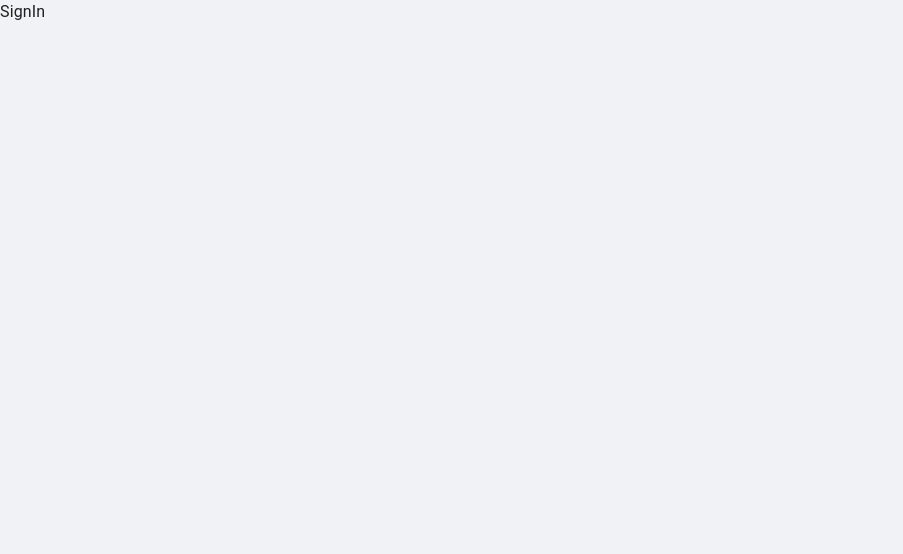
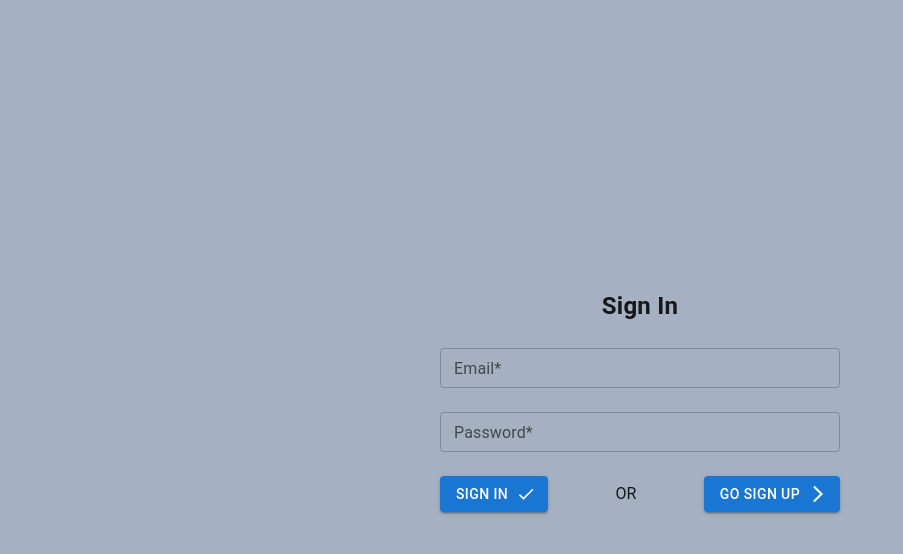
Before and after one commit to Arman-Piliposyan/SunnySchoolReact1, a React app: page /sign-in in a window 1280 px wide. Shown: the top 554 px of the page, without its empty margins (0-903 px from the left). Built offline with nearby package versions, Linux system fonts and the light colour scheme.

Commit message:
create sign in page

```diff
--- a/src/components/App/index.tsx
+++ b/src/components/App/index.tsx
@@ -19,6 +19,7 @@ const App = () => {
           <Route element={<Navigate to="/sign-in" replace />} path="/" />
           <Route element={<SignIn />} path="sign-in" />
           <Route element={<SignUp />} path="sign-up" />
+          <Route element={<div>dashboard</div>} path="dashboard" />
         </Routes>
       </Router>
     </>
--- a/src/index.scss
+++ b/src/index.scss
@@ -1,4 +1,4 @@
 body {
-  background-color: #f1f2f6 !important;
+  background-color: #a5b1c2 !important;
   color: black;
 }
--- a/src/pages/SignIn/index.tsx
+++ b/src/pages/SignIn/index.tsx
@@ -1,11 +1,162 @@
-import React, { useEffect } from 'react';
+import ArrowForwardIosIcon from '@mui/icons-material/ArrowForwardIos';
+import { Typography, TextField, Button, Box } from '@mui/material';
+import { useDispatch, useSelector } from 'react-redux';
+import DoneIcon from '@mui/icons-material/Done';
+import { useNavigate } from 'react-router';
+import React, { useState } from 'react';
+
+import {
+  signInPasswordSelector,
+  signInEmailSelector,
+} from '../../store/signIn-slice/signIn-slice';
+import {
+  setSignInState,
+  setPassword,
+  setEmail,
+} from '../../store/signIn-slice';
+import { usersGet } from '../../services/authorizationService';
 
 export const SignIn = () => {
-  // useEffect(() => {
-  //   fetch('http://localhost:8000/posts')
-  //     .then((response) => response.json())
-  //     .then((json) => console.log(json));
-  // }, []);
+  const dispatch = useDispatch();
+  const navigate = useNavigate();
 
-  return <div>SignIn</div>;
+  const email = useSelector(signInEmailSelector);
+  const password = useSelector(signInPasswordSelector);
+
+  const [isEmailCorrect, setIsEmailCorrect] = useState(true);
+  const [noCredentials, setNoCredentials] = useState(false);
+  // const [showSignUpSuccess, setShowSignUpSuccess] = useState(false);
+  // const [confirmPasswordMatch, setConfirmPasswordMatch] = useState(true);
+
+  const handleGoToSignUp = () => {
+    dispatch(setSignInState());
+    navigate('/sign-up');
+  };
+
+  const validateEmail = (email: string) => {
+    // eslint-disable-next-line no-useless-escape
+    if (/^\w+([\.-]?\w+)*@\w+([\.-]?\w+)*(\.\w{2,3})+$/.test(email)) {
+      return true;
+    }
+    return false;
+  };
+
+  const handleEmailChange = (event: React.ChangeEvent<HTMLInputElement>) => {
+    if (!isEmailCorrect) {
+      setIsEmailCorrect(true);
+    }
+    if (noCredentials) {
+      setNoCredentials(false);
+    }
+    dispatch(setEmail(event.target.value));
+  };
+
+  const handlePasswordChange = (event: React.ChangeEvent<HTMLInputElement>) => {
+    if (noCredentials) {
+      setNoCredentials(false);
+    }
+    dispatch(setPassword(event.target.value));
+  };
+
+  const handleSignIn = async () => {
+    if (!validateEmail(email)) {
+      setIsEmailCorrect(false);
+    }
+
+    try {
+      const { data } = await usersGet();
+      const findUser = data.find(
+        (user: { password: string; email: string }) => {
+          return user.email === email && user.password === password;
+        },
+      );
+      if (!findUser) {
+        setNoCredentials(true);
+        return;
+      }
+      dispatch(setSignInState());
+      localStorage.setItem('token', findUser.token);
+      navigate('/dashboard');
+    } catch (error) {
+      // eslint-disable-next-line no-console
+      console.log(error);
+    }
+  };
+
+  return (
+    <Box
+      sx={{
+        justifyContent: 'center',
+        alignItems: 'center',
+        height: '100vh',
+        display: 'flex',
+        width: '100%',
+      }}
+    >
+      {
+        <Box
+          sx={{
+            justifyContent: 'center',
+            flexDirection: 'column',
+            alignItems: 'center',
+            display: 'flex',
+            width: '400px',
+            gap: '24px',
+          }}
+        >
+          <Typography fontWeight={600} fontSize={24}>
+            Sign In
+          </Typography>
+          <TextField
+            helperText={
+              isEmailCorrect
+                ? noCredentials
+                  ? 'No Credentials'
+                  : ''
+                : 'Please provide correct email'
+            }
+            error={!isEmailCorrect || noCredentials}
+            onChange={handleEmailChange}
+            label="Email*"
+            value={email}
+            size="small"
+            fullWidth
+          />
+          <TextField
+            onChange={handlePasswordChange}
+            label="Password*"
+            value={password}
+            type="password"
+            size="small"
+            fullWidth
+          />
+          <Box
+            sx={{
+              justifyContent: 'space-between',
+              alignItems: 'center',
+              display: 'flex',
+              width: '100%',
+              gap: '6px',
+            }}
+          >
+            <Button
+              endIcon={<DoneIcon />}
+              onClick={handleSignIn}
+              variant="contained"
+            >
+              Sign In
+            </Button>
+            OR
+            <Button
+              endIcon={<ArrowForwardIosIcon />}
+              onClick={handleGoToSignUp}
+              variant="contained"
+            >
+              Go Sign Up
+            </Button>
+          </Box>
+        </Box>
+      }
+    </Box>
+  );
 };
--- a/src/pages/SignUp/index.tsx
+++ b/src/pages/SignUp/index.tsx
@@ -6,27 +6,28 @@ import { useNavigate } from 'react-router';
 import React, { useState } from 'react';
 
 import {
-  setConfirmPassword,
-  signUpInitialState,
+  signUpConfirmPasswordSelector,
+  signUpPasswordSelector,
+  signUpEmailSelector,
+} from '../../store/signUp-slice/signUp-selectors';
+import {
+  setSignUpConfirmPassword,
+  setSignUpPassword,
   setSignUpState,
-  setPassword,
-  setEmail,
+  setSignUpEmail,
 } from '../../store/signUp-slice';
-import {
-  confirmPasswordSelector,
-  passwordSelector,
-  emailSelector,
-} from '../../store/signUp-slice/signUp-selectors';
 import { signUpPost, usersGet } from '../../services/authorizationService';
 
 export const SignUp = () => {
   const dispatch = useDispatch();
   const navigate = useNavigate();
-  const email = useSelector(emailSelector);
-  const password = useSelector(passwordSelector);
+
+  const email = useSelector(signUpEmailSelector);
+  const password = useSelector(signUpPasswordSelector);
+  const confirmPassword = useSelector(signUpConfirmPasswordSelector);
+
+  const [isEmailCorrect, setIsEmailCorrect] = useState(true);
   const [showSignUpSuccess, setShowSignUpSuccess] = useState(false);
-  const [isEmailCorrect, setIsEmailCorrect] = useState(true);
-  const confirmPassword = useSelector(confirmPasswordSelector);
   const [confirmPasswordMatch, setConfirmPasswordMatch] = useState(true);
 
   const validateEmail = (email: string) => {
@@ -38,6 +39,7 @@ export const SignUp = () => {
   };
 
   const handleGoToSignIn = () => {
+    dispatch(setSignUpState());
     navigate('/sign-in');
   };
 
@@ -45,14 +47,14 @@ export const SignUp = () => {
     if (!isEmailCorrect) {
       setIsEmailCorrect(true);
     }
-    dispatch(setEmail(event.target.value));
+    dispatch(setSignUpEmail(event.target.value));
   };
 
   const handlePasswordChange = (event: React.ChangeEvent<HTMLInputElement>) => {
     if (!confirmPasswordMatch) {
       setConfirmPasswordMatch(true);
     }
-    dispatch(setPassword(event.target.value));
+    dispatch(setSignUpPassword(event.target.value));
   };
 
   const handleConfirmPasswordChange = (
@@ -61,7 +63,7 @@ export const SignUp = () => {
     if (!confirmPasswordMatch) {
       setConfirmPasswordMatch(true);
     }
-    dispatch(setConfirmPassword(event.target.value));
+    dispatch(setSignUpConfirmPassword(event.target.value));
   };
 
   const handleSignUp = async () => {
@@ -81,7 +83,7 @@ export const SignUp = () => {
         password,
         email,
       });
-      dispatch(setSignUpState(signUpInitialState));
+      dispatch(setSignUpState());
       setShowSignUpSuccess(true);
     } catch (error) {
       // eslint-disable-next-line no-console
--- a/src/store/signIn-slice/index.ts
+++ b/src/store/signIn-slice/index.ts
@@ -12,8 +12,12 @@ const initialState: SignUpState = {
   email: '',
 };
 
-export const signUpSlice = createSlice({
+export const signInSlice = createSlice({
   reducers: {
+    setSignInState: (state) => {
+      // eslint-disable-next-line @typescript-eslint/no-unused-vars
+      state = initialState;
+    },
     setPassword: (state, action: PayloadAction<string>) => {
       state.password = action.payload;
     },
@@ -25,7 +29,6 @@ export const signUpSlice = createSlice({
   initialState,
 });
 
-// Action creators are generated for each case reducer function
-export const { setPassword, setEmail } = signUpSlice.actions;
+export const { setSignInState, setPassword, setEmail } = signInSlice.actions;
 
-export default signUpSlice.reducer;
+export default signInSlice.reducer;
--- /dev/null
+++ b/src/store/signIn-slice/signIn-slice.ts
@@ -0,0 +1,15 @@
+import { createSelector } from '@reduxjs/toolkit';
+
+import { RootStateType } from '..';
+
+const signUpSelector = (state: RootStateType) => state.signIn;
+
+export const signInEmailSelector = createSelector(
+  signUpSelector,
+  (signUp) => signUp.email,
+);
+
+export const signInPasswordSelector = createSelector(
+  signUpSelector,
+  (signUp) => signUp.password,
+);
--- a/src/store/signUp-slice/index.ts
+++ b/src/store/signUp-slice/index.ts
@@ -8,7 +8,7 @@ export interface SignInState {
   email: string;
 }
 
-export const signUpInitialState: SignInState = {
+const signUpInitialState: SignInState = {
   confirmPassword: '',
   password: '',
   email: '',
@@ -16,16 +16,17 @@ export const signUpInitialState: SignInState = {
 
 export const signUpSlice = createSlice({
   reducers: {
-    setConfirmPassword: (state, action: PayloadAction<string>) => {
+    setSignUpState: (state) => {
+      // eslint-disable-next-line @typescript-eslint/no-unused-vars
+      state = signUpInitialState;
+    },
+    setSignUpConfirmPassword: (state, action: PayloadAction<string>) => {
       state.confirmPassword = action.payload;
     },
-    setPassword: (state, action: PayloadAction<string>) => {
+    setSignUpPassword: (state, action: PayloadAction<string>) => {
       state.password = action.payload;
     },
-    setSignUpState: (state, action: PayloadAction<SignInState>) => {
-      state = action.payload;
-    },
-    setEmail: (state, action: PayloadAction<string>) => {
+    setSignUpEmail: (state, action: PayloadAction<string>) => {
       state.email = action.payload;
     },
   },
@@ -33,7 +34,11 @@ export const signUpSlice = createSlice({
   name: 'signUp',
 });
 
-export const { setConfirmPassword, setSignUpState, setPassword, setEmail } =
-  signUpSlice.actions;
+export const {
+  setSignUpConfirmPassword,
+  setSignUpPassword,
+  setSignUpState,
+  setSignUpEmail,
+} = signUpSlice.actions;
 
 export default signUpSlice.reducer;
--- a/src/store/signUp-slice/signUp-selectors.ts
+++ b/src/store/signUp-slice/signUp-selectors.ts
@@ -4,17 +4,17 @@ import { RootStateType } from '..';
 
 const signUpSelector = (state: RootStateType) => state.signUp;
 
-export const emailSelector = createSelector(
+export const signUpEmailSelector = createSelector(
   signUpSelector,
   (signUp) => signUp.email,
 );
 
-export const passwordSelector = createSelector(
+export const signUpPasswordSelector = createSelector(
   signUpSelector,
   (signUp) => signUp.password,
 );
 
-export const confirmPasswordSelector = createSelector(
+export const signUpConfirmPasswordSelector = createSelector(
   signUpSelector,
   (signUp) => signUp.confirmPassword,
 );
```
